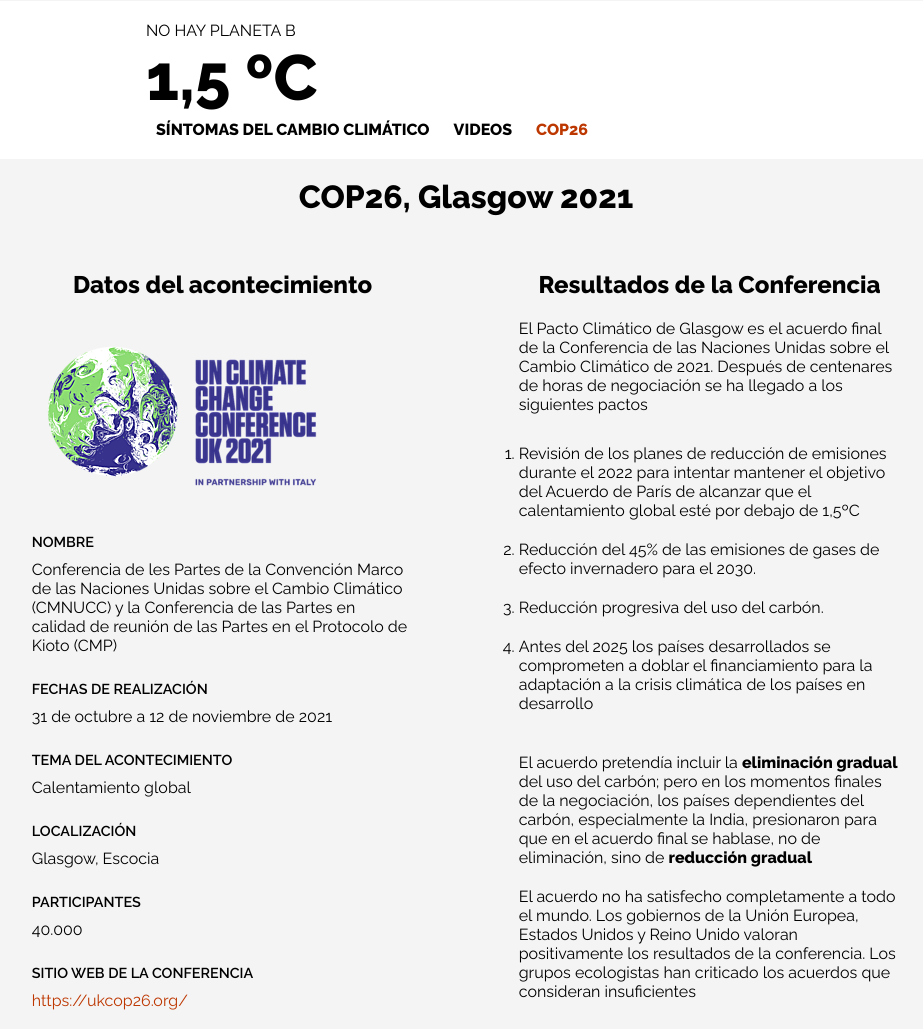
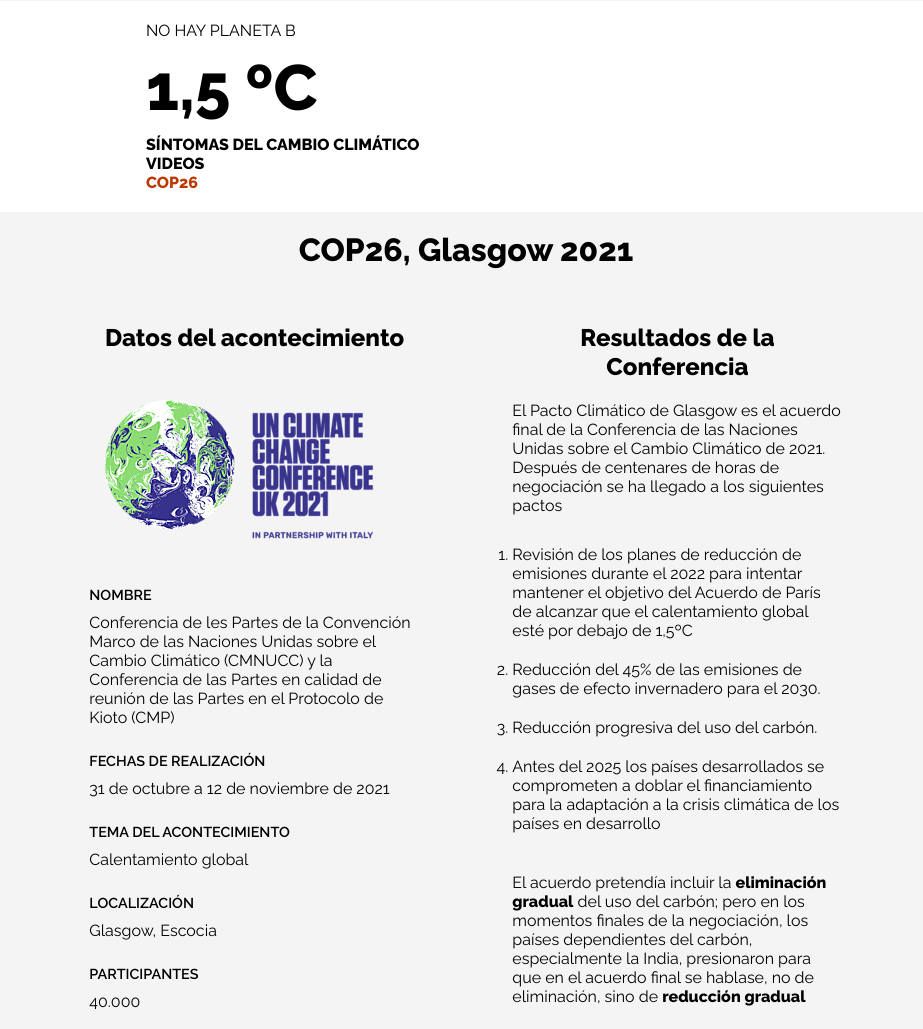
Before and after one commit to Jparellada79/Practica3Html.github.io, a plain HTML site: page cop26.html in a window 1280 px wide. Shown: the top 1029 px of the page, without its empty margins (174-1097 px from the left). Drawn offline with Linux system fonts and the light colour scheme.

Commit message:
Add files via upload

```diff
--- a/css/estilos.css
+++ b/css/estilos.css
@@ -17,7 +17,6 @@
                                                 padding: 0;
                                                 box-sizing: border-box;
                                                 font-family: 'Raleway', sans-serif;
-                                                ;
                                             }
 
                                             header {
@@ -42,7 +41,7 @@
                                                 background-color: black;
                                                 text-align: center;
                                                 bottom: 0;
-                                                color: white
+                                                color: var(--textos-color);
                                             }
 
                                             footer>.container {
@@ -75,6 +74,10 @@
                                                 color: var(--cotraste-color);
                                             }
 
+                                            a:hover {
+                                                color: rgba(0, 0, 0, 0.5)
+                                            }
+
                                             h1,
                                             h2 {
                                                 text-align: center;
@@ -88,38 +91,34 @@
                                             }
                                             /* MENÚ DE NAVEGACION Y MENU FOOTER */
 
-                                            nav>a {
-                                                color: rgb(0, 0, 0);
-                                                font-size: 4rem;
-                                                font-weight: 800;
-                                                padding-bottom: 5px;
-                                                display: block;
+                                            .menu,
+                                            .menufooter {
+                                                list-style: none;
+                                                padding: 0;
+                                                margin: 0;
+                                                display: flex;
+                                                flex-direction: column;
+                                                justify-content: space-around;
                                             }
 
-                                            nav p {
-                                                padding-bottom: 0px;
+                                            .menu li {
+                                                flex: 1
                                             }
 
-                                            ul {
-                                                list-style: none
+                                            .menu li a {
+                                                font-weight: 800;
+                                                color: var(--textoFondoOscuro-color);
+                                                text-decoration: none;
                                             }
 
-                                            .menu li,
-                                            .menufooter li {
-                                                padding-bottom: 3px;
-                                            }
-
-                                            .menu a {
-                                                color: rgb(0, 0, 0);
+                                            .irindex {
+                                                color: var(--textoFondoOscuro-color);
+                                                font-size: 4rem;
                                                 font-weight: 800;
                                             }
 
-                                            .active>a {
-                                                color: rgb(189, 55, 0);
-                                            }
-
-                                            a:hover {
-                                                color: rgba(0, 0, 0, 0.5)
+                                            .active a {
+                                                color: var(--cotraste-color)!important;
                                             }
 
                                             .rrss li {
@@ -130,12 +129,12 @@
 
                                             .menufooter>li>a {
                                                 color: white;
-                                                text-align: center;
-                                                line-height: 1.3;
+                                                text-decoration: none;
                                             }
 
                                             .menufooter li a:hover {
-                                                color: red;
+                                                font-weight: normal;
+                                                color: var(--comtraste-color);
                                             }
 
                                             .rrss li img:hover {
@@ -226,6 +225,10 @@
                                                 background-color: var(--cotraste-color);
                                                 color: var( --textos-color);
                                                 text-transform: uppercase;
+                                            }
+
+                                            button:hover {
+                                                background-color: var(--texto-color);
                                             }
 
                                             .negrita {
@@ -332,7 +335,6 @@
                                                 header {
                                                     text-align: left;
                                                 }
-                                                /* INDEX */
                                                 .container2 {
                                                     display: grid;
                                                     grid-template-columns: 1fr 1fr 1fr;
@@ -342,11 +344,14 @@
                                                 .container {
                                                     width: 50%;
                                                 }
+                                                .menu,
+                                                .menufooter {
+                                                    display: flex;
+                                                }
                                                 .menu li,
                                                 .menufooter li {
-                                                    display: inline;
-                                                    padding-left: 10px;
-                                                    padding-right: 10px;
+                                                    align-items: center;
+                                                    justify-content: space-around;
                                                 }
                                                 .section2a>.container>p {
                                                     font-size: 1.5rem;
@@ -423,7 +428,7 @@
                                                 /* FIN SINTOMAS */
                                                 /* INICIO COP26 */
                                                 .cop26 {
-                                                    width: 80%;
+                                                    width: 70%;
                                                     display: grid;
                                                     grid-template-columns: 1fr 1fr;
                                                     column-gap: 10px;
```
